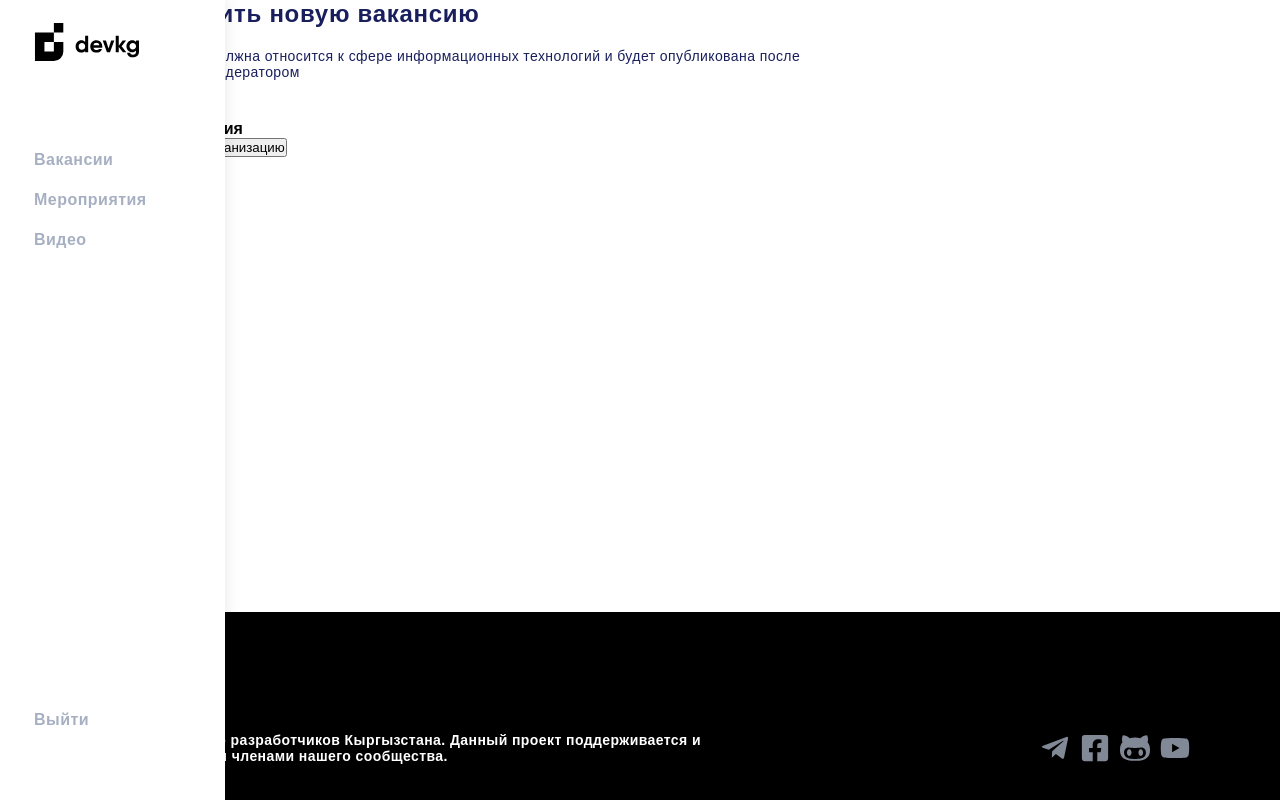
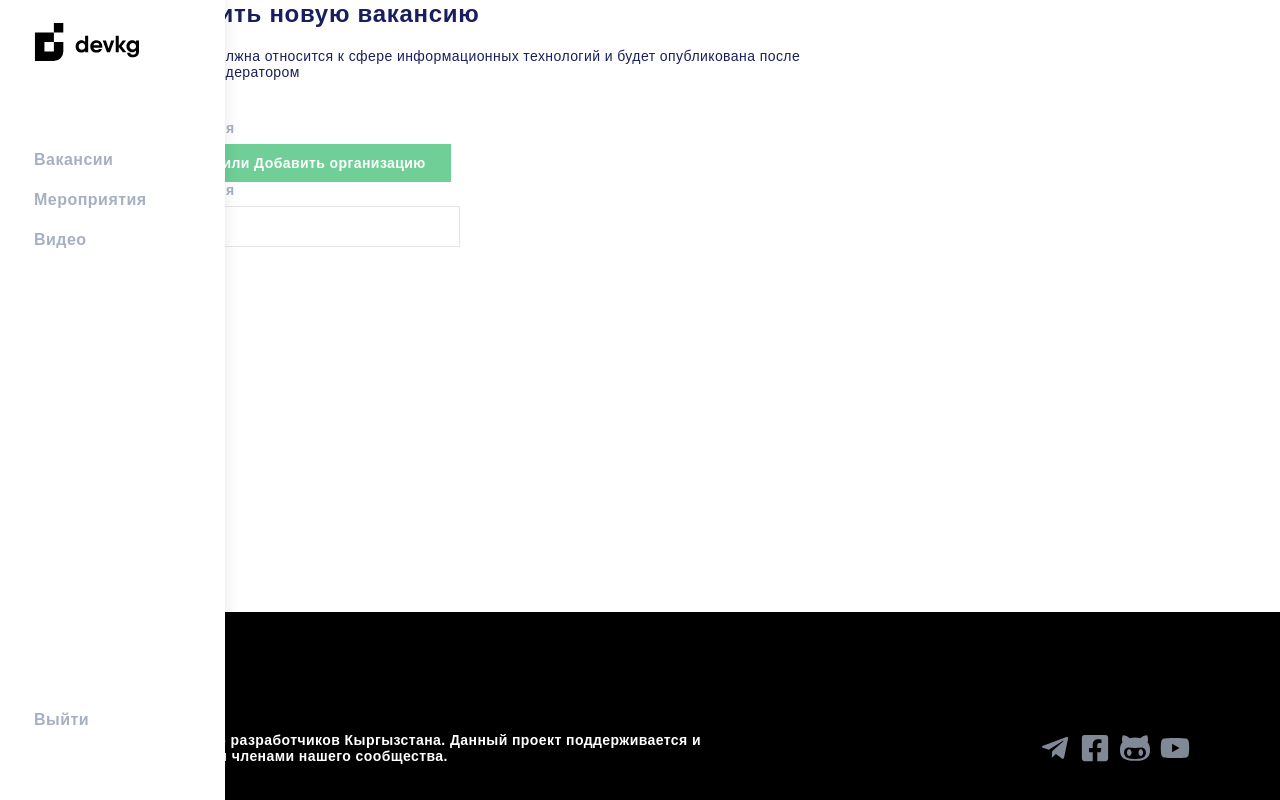
Before and after one commit to Tamgas/Devkg-clone, a React (Vite) app: page /Addvacancy in a window 1280 px wide. Built offline with nearby package versions, Linux system fonts and the light colour scheme; a web font is replaced by a local one.

Commit message:
update adaptive

```diff
--- a/src/components/AddVacancy/AddVacancy.tsx
+++ b/src/components/AddVacancy/AddVacancy.tsx
@@ -4,8 +4,14 @@ import SideBarAddVacancy from "../SidebarAddVacancy/SideBarAddVacancy";
 import "./Addvacancy.scss";
 import { useState } from "react";
 function AddVacancy() {
-  const [modal, contextHolder] = Modal.useModal();
   const [isModalOpen, setIsModalOpen] = useState(false);
+
+  const handleOk = () => {
+    setIsModalOpen(false);
+  };
+  const handleCancel = () => {
+    setIsModalOpen(false);
+  };
   return (
     <>
       <SideBarAddVacancy />
@@ -21,17 +27,31 @@ function AddVacancy() {
             </p>
             <div className="addVacancy__content__info">
               <div className="addVacancy__content__info__organization">
-                <h4 className="addVacancy__content__info__organization">
+                <h4 className="addVacancy__content__info__organization-title">
                   Организация
                 </h4>
                 <button
+                  className="addVacancy__content__info__organization-btn"
                   onClick={() => {
                     setIsModalOpen(true);
                   }}
                 >
-                  Добавить организацию
+                  Содать или Добавить организацию
                 </button>
-                <Modal open={isModalOpen}>{contextHolder}</Modal>
+                <Modal
+                  onOk={handleOk}
+                  onCancel={handleCancel}
+                  open={isModalOpen}
+                ></Modal>
+              </div>
+              <div className="addVacancy__content__info__organization">
+                <h4 className="addVacancy__content__info__organization-title">
+                  Организация
+                </h4>
+                <input
+                  type="text"
+                  className="addVacancy__content__info__jobtitle"
+                />
               </div>
             </div>
           </div>
--- a/src/components/AddVacancy/Addvacancy.scss
+++ b/src/components/AddVacancy/Addvacancy.scss
@@ -14,5 +14,48 @@
       margin-bottom: 40px;
       margin-right: 38px;
     }
+
+    &__info {
+      &__organization {
+        &-btn {
+          background: #6fcf97;
+          color: #fff;
+          user-select: none;
+          font-weight: 700;
+          font-size: 14px;
+          justify-content: center;
+          align-items: center;
+          letter-spacing: 0.03em;
+          height: 38px;
+          line-height: 38px;
+          padding: 0 25px;
+          min-width: 145px;
+          text-decoration: none;
+          transition: all 0.2s;
+          border: none;
+          cursor: pointer;
+          outline: none;
+        }
+
+        &-title {
+          display: block;
+          font-size: 14px;
+          letter-spacing: 0.03em;
+          font-weight: 700;
+          color: #a7b0c2;
+          margin-bottom: 8px;
+        }
+      }
+      &__jobtitle {
+        background: #fff;
+        padding: 12px 16px;
+        width: 320px;
+        background: #fff;
+        border: 1px solid #e5e5e5;
+        transition: all 0.2s;
+        outline: none;
+        border: 1px solid #e5e5e5;
+      }
+    }
   }
 }
```
